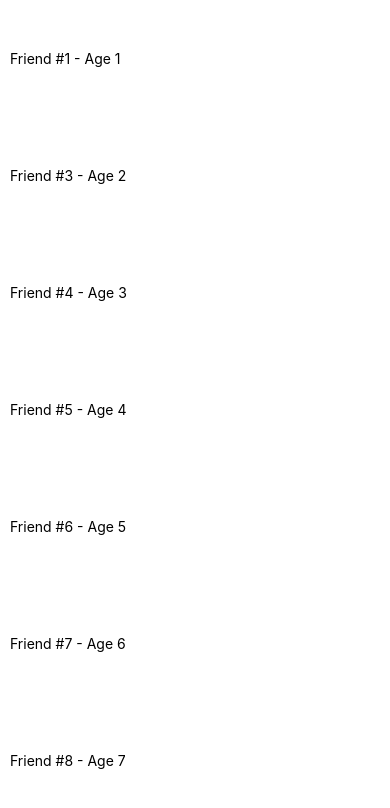
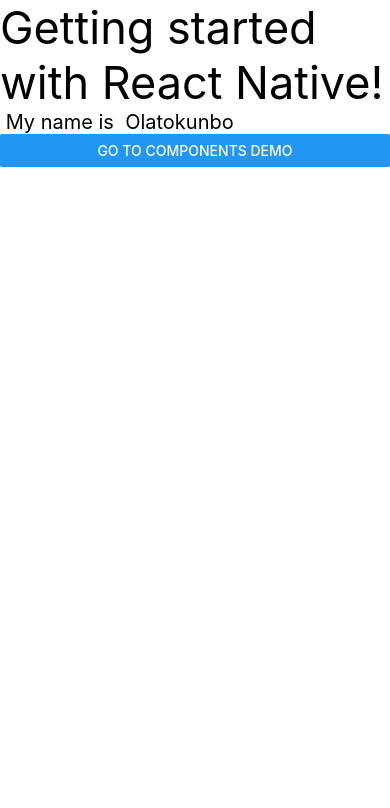
Before and after one commit to olateekay/AwesomeProject, a React Native app: screen /ListScreen in a window 390 px wide. Shown: the top 808 px of the page. Built offline with nearby package versions, Linux system fonts and the light colour scheme; what react-native would draw is missing.

Commit message:
working with buttons

```diff
--- a/App.js
+++ b/App.js
@@ -30,49 +30,9 @@
 const App: () => React$Node = () => {
   return (
     <>
-      {/* <StatusBar barStyle="dark-content" />
-      <SafeAreaView>
-        <ScrollView
-          contentInsetAdjustmentBehavior="automatic"
-          style={styles.scrollView}>
-          <Header />
-          {global.HermesInternal == null ? null : (
-            <View style={styles.engine}>
-              <Text style={styles.footer}>Engine: Hermes</Text>
-            </View>
-          )}
-          <View style={styles.body}>
-            <View style={styles.sectionContainer}>
-              <Text style={styles.sectionTitle}>Step One</Text>
-              <Text style={styles.sectionDescription}>
-                Edit <Text style={styles.highlight}>App.js</Text> to change this
-                screen and then come back to see your edits.
-              </Text>
-            </View>
-            <View style={styles.sectionContainer}>
-              <Text style={styles.sectionTitle}>See Your Changes</Text>
-              <Text style={styles.sectionDescription}>
-                <ReloadInstructions />
-              </Text>
-            </View>
-            <View style={styles.sectionContainer}>
-              <Text style={styles.sectionTitle}>Debug</Text>
-              <Text style={styles.sectionDescription}>
-                <DebugInstructions />
-              </Text>
-            </View>
-            <View style={styles.sectionContainer}>
-              <Text style={styles.sectionTitle}>Learn More</Text>
-              <Text style={styles.sectionDescription}>
-                Read the docs to discover what to do next:
-              </Text>
-            </View>
-            <LearnMoreLinks />
-          </View>
-        </ScrollView>
-      </SafeAreaView> */}
-      {/* <HomeScreen /> */}
-     <ListScreen />
+
+      <HomeScreen />
+     {/* <ListScreen />     */}
     </>
   );
 };
--- a/src/Components/HomeScreen.js
+++ b/src/Components/HomeScreen.js
@@ -1,5 +1,5 @@
 import React from 'react';
-import { Text, StyleSheet, View } from 'react-native';
+import { Text, StyleSheet, View ,Button} from 'react-native';
 
 const HomeScreen = () => {
     const name = <Text> Olatokunbo</Text>;
@@ -10,6 +10,9 @@
     </Text>
     <Text style={styles.subheaderStyle}> My name is {name}
     </Text>
+    <Button
+    onPress={() => console.log("Button pressed")}
+    title="Go to Components Demo"/>
     </View>
     );
 
```
